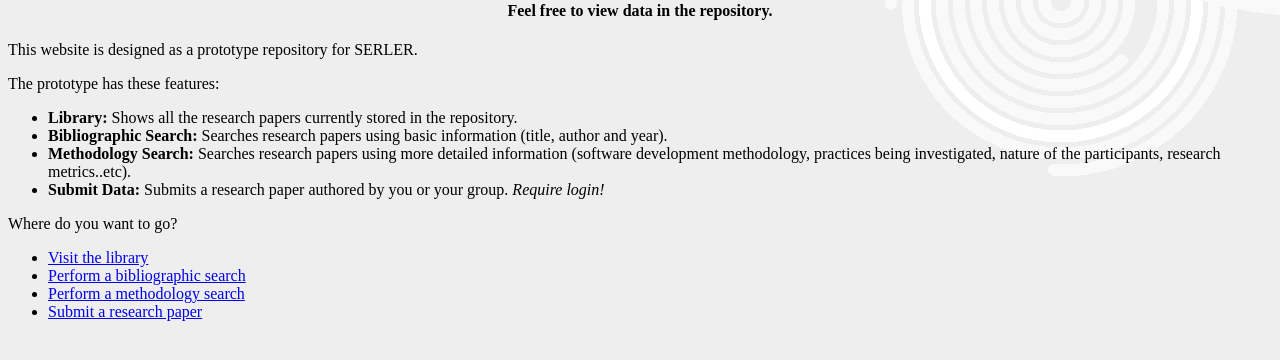
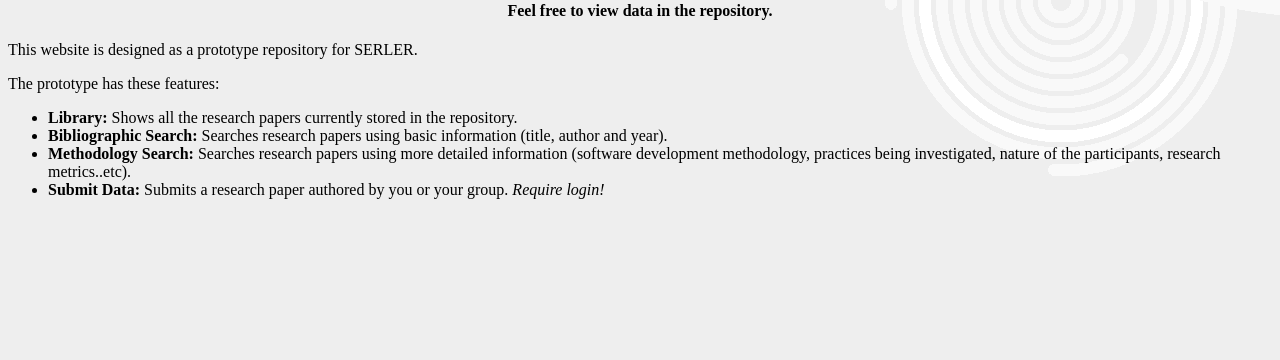
Before and after one commit to George100/AUTSE2015-Agile-Ain-t-Fragile, a PHP site: page / in a window 1280 px wide. Shown: the part 164-524 px from the top of the page. Run offline with PHP 8.4, Linux system fonts and the light colour scheme.

Commit message:
removed links because already have some

```diff
--- a/index.php
+++ b/index.php
@@ -20,9 +20,7 @@
 		</h3>
 		<h4 ><center>Feel free to view data in the repository.</center></h4>
 
-<p>
-  This website is designed as a prototype repository for SERLER.
-  </p>
+		<p>This website is designed as a prototype repository for SERLER.</p>
 		<p>The prototype has these features:
 		<ul>
 		  <li><b>Library:</b> Shows all the research papers currently stored in the repository.</li>
@@ -31,15 +29,4 @@
 		  <li><b>Submit Data:</b> Submits a research paper authored by you or your group. <i>Require login!</i></li>
 		</ul>
 		</p>
-
-<p>
-  Where do you want to go?
-  <ul>
-  <li><a href="library.php">Visit the library</li></a>
-  <li><a href="bibliographicform.php">Perform a bibliographic search</li></a>
-  <li><a href="methodologyform.php">Perform a methodology search</li></a>
-  <li><a href="inputdataform.php">Submit a research paper</li></a>
-  </ul>
-</p>
-	</body>
 </html>
```
Lines whose indentation alone changed are shown as unchanged.
